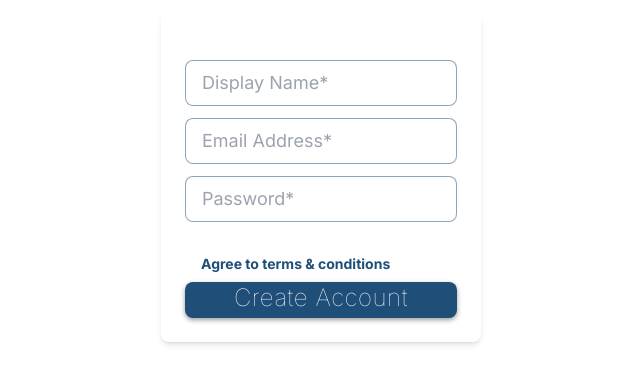
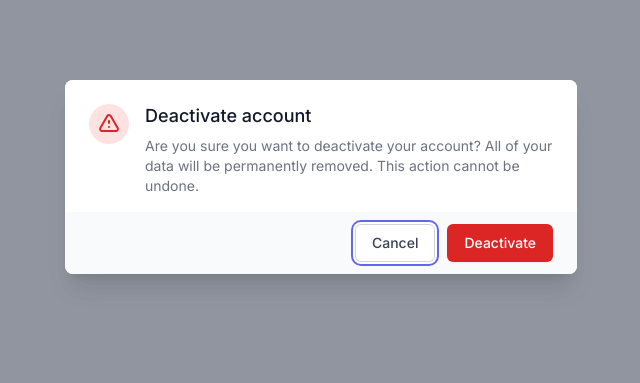
Before and after one commit to ballardingram/hello-world, a React (Create React App) app in the folder client/: page /register in a window 1280 px wide. Shown: the part 223-606 px from the top of the page, without its empty margins (319-959 px from the left). Built offline with nearby package versions, Linux system fonts and the light colour scheme.

Commit message:
added front end mutation functions and updated typeDef mutations to return type Auth for login and addLocalUser

```diff
--- a/client/src/components/RegisterForm/index.js
+++ b/client/src/components/RegisterForm/index.js
@@ -1,71 +1,174 @@
-import Toggle from '../Toggle';
-import React from 'react';
+/* This example requires Tailwind CSS v2.0+ */
+import { Fragment, useRef, useState } from 'react'
+import { Dialog, Transition } from '@headlessui/react'
+import { ExclamationIcon } from '@heroicons/react/outline'
+
+export default function RegisterForm() {
+  const [open, setOpen] = useState(true)
+
+  const cancelButtonRef = useRef(null)
+
+  return (
+    <Transition.Root show={open} as={Fragment}>
+      <Dialog as="div" className="relative z-10" initialFocus={cancelButtonRef} onClose={setOpen}>
+        <Transition.Child
+          as={Fragment}
+          enter="ease-out duration-300"
+          enterFrom="opacity-0"
+          enterTo="opacity-100"
+          leave="ease-in duration-200"
+          leaveFrom="opacity-100"
+          leaveTo="opacity-0"
+        >
+          <div className="fixed inset-0 bg-gray-500 bg-opacity-75 transition-opacity" />
+        </Transition.Child>
+
+        <div className="fixed z-10 inset-0 overflow-y-auto">
+          <div className="flex items-end sm:items-center justify-center min-h-full p-4 text-center sm:p-0">
+            <Transition.Child
+              as={Fragment}
+              enter="ease-out duration-300"
+              enterFrom="opacity-0 translate-y-4 sm:translate-y-0 sm:scale-95"
+              enterTo="opacity-100 translate-y-0 sm:scale-100"
+              leave="ease-in duration-200"
+              leaveFrom="opacity-100 translate-y-0 sm:scale-100"
+              leaveTo="opacity-0 translate-y-4 sm:translate-y-0 sm:scale-95"
+            >
+              <Dialog.Panel className="relative bg-white rounded-lg text-left overflow-hidden shadow-xl transform transition-all sm:my-8 sm:max-w-lg sm:w-full">
+                <div className="bg-white px-4 pt-5 pb-4 sm:p-6 sm:pb-4">
+                  <div className="sm:flex sm:items-start">
+                    <div className="mx-auto flex-shrink-0 flex items-center justify-center h-12 w-12 rounded-full bg-red-100 sm:mx-0 sm:h-10 sm:w-10">
+                      <ExclamationIcon className="h-6 w-6 text-red-600" aria-hidden="true" />
+                    </div>
+                    <div className="mt-3 text-center sm:mt-0 sm:ml-4 sm:text-left">
+                      <Dialog.Title as="h3" className="text-lg leading-6 font-medium text-gray-900">
+                        Deactivate account
+                      </Dialog.Title>
+                      <div className="mt-2">
+                        <p className="text-sm text-gray-500">
+                          Are you sure you want to deactivate your account? All of your data will be permanently
+                          removed. This action cannot be undone.
+                        </p>
+                      </div>
+                    </div>
+                  </div>
+                </div>
+                <div className="bg-gray-50 px-4 py-3 sm:px-6 sm:flex sm:flex-row-reverse">
+                  <button
+                    type="button"
+                    className="w-full inline-flex justify-center rounded-md border border-transparent shadow-sm px-4 py-2 bg-red-600 text-base font-medium text-white hover:bg-red-700 focus:outline-none focus:ring-2 focus:ring-offset-2 focus:ring-red-500 sm:ml-3 sm:w-auto sm:text-sm"
+                    onClick={() => setOpen(false)}
+                  >
+                    Deactivate
+                  </button>
+                  <button
+                    type="button"
+                    className="mt-3 w-full inline-flex justify-center rounded-md border border-gray-300 shadow-sm px-4 py-2 bg-white text-base font-medium text-gray-700 hover:bg-gray-50 focus:outline-none focus:ring-2 focus:ring-offset-2 focus:ring-indigo-500 sm:mt-0 sm:ml-3 sm:w-auto sm:text-sm"
+                    onClick={() => setOpen(false)}
+                    ref={cancelButtonRef}
+                  >
+                    Cancel
+                  </button>
+                </div>
+              </Dialog.Panel>
+            </Transition.Child>
+          </div>
+        </div>
+      </Dialog>
+    </Transition.Root>
+  )
+}
 
 
-const RegisterForm = () => {
-  return (
-    <div className="relative flex flex-col justify-center min-h-screen overflow-hidden">
-        <div className="w-full p-6 m-auto bg-white rounded-lg shadow-md max-w-xs">
 
-            <form className='mt-6'>
 
-              <div className='mb-3'>
-                <label
-                  for='displayName'
-                  className='block text-sm'>
-                </label>
-                <input
-                  type='displayName'
-                  className='block text-lg w-full px-4 py-2 mt-2 bg-white border rounded-lg focus:border-blue-400 focus:ring-current-300 focus:outline-none focus:ring focus:ring-opacity-40'
-                  placeholder='Display Name*'
-                  id='username'
-                />
-              </div>
 
-              <div className='mb-3'>
-                <label
-                  for='email'
-                  className='block text-sm'>
-                </label>
-                <input
-                  type='email'
-                  className='block text-lg w-full px-4 py-2 mt-2 bg-white border rounded-lg focus:border-blue-400 focus:ring-blue-300 focus:outline-none focus:ring focus:ring-opacity-40'
-                  placeholder='Email Address*'
-                  id='email'
-                />
-              </div>
 
-              <div className='mb-3'>
-                <label
-                  for='password'
-                  className='block text-sm'>
-                </label>
-                <input
-                  type='password'
-                  className='block text-lg w-full px-4 py-2 mt-2 bg-white border rounded-lg focus:border-blue-400 focus:ring-current-300 focus:outline-none focus:ring focus:ring-opacity-40'
-                  placeholder='Password*'
-                  id='password'
-                />
-              </div>
 
-                <div className='mt-8 flex content-center justify-between' id='terms-label'>
-                  <div className='inline-block ml-4 text-sm font-bold h-full content-center'>
-                    Agree to terms & conditions
-                  </div>
-                    <Toggle></Toggle>
-                </div>
 
-                <div className='mt-2'>
-                    <button
-                      className='w-full px-4 pb-1 tracking-wide text-white rounded-lg text-2xl font-thin'
-                      id='form-btn'>
-                          Create Account
-                    </button>
-                </div>
-            </form>
 
-        </div>
-    </div>
-);
-}
-export default RegisterForm;
+
+
+
+
+
+
+
+
+
+
+
+
+
+
+// import Toggle from '../Toggle';
+// import React from 'react';
+
+
+// const RegisterForm = () => {
+//   return (
+//     <div className="relative flex flex-col justify-center min-h-screen overflow-hidden">
+//         <div className="w-full p-6 m-auto bg-white rounded-lg shadow-md max-w-xs">
+
+//             <form className='mt-6'>
+
+//               <div className='mb-3'>
+//                 <label
+//                   for='displayName'
+//                   className='block text-sm'>
+//                 </label>
+//                 <input
+//                   type='displayName'
+//                   className='block text-lg w-full px-4 py-2 mt-2 bg-white border rounded-lg focus:border-blue-400 focus:ring-current-300 focus:outline-none focus:ring focus:ring-opacity-40'
+//                   placeholder='Display Name*'
+//                   id='username'
+//                 />
+//               </div>
+
+//               <div className='mb-3'>
+//                 <label
+//                   for='email'
+//                   className='block text-sm'>
+//                 </label>
+//                 <input
+//                   type='email'
+//                   className='block text-lg w-full px-4 py-2 mt-2 bg-white border rounded-lg focus:border-blue-400 focus:ring-blue-300 focus:outline-none focus:ring focus:ring-opacity-40'
+//                   placeholder='Email Address*'
+//                   id='email'
+//                 />
+//               </div>
+
+//               <div className='mb-3'>
+//                 <label
+//                   for='password'
+//                   className='block text-sm'>
+//                 </label>
+//                 <input
+//                   type='password'
+//                   className='block text-lg w-full px-4 py-2 mt-2 bg-white border rounded-lg focus:border-blue-400 focus:ring-current-300 focus:outline-none focus:ring focus:ring-opacity-40'
+//                   placeholder='Password*'
+//                   id='password'
+//                 />
+//               </div>
+
+//                 <div className='mt-8 flex content-center justify-between' id='terms-label'>
+//                   <div className='inline-block ml-4 text-sm font-bold h-full content-center'>
+//                     Agree to terms & conditions
+//                   </div>
+//                     <Toggle></Toggle>
+//                 </div>
+
+//                 <div className='mt-2'>
+//                     <button
+//                       className='w-full px-4 pb-1 tracking-wide text-white rounded-lg text-2xl font-thin'
+//                       id='form-btn'>
+//                           Create Account
+//                     </button>
+//                 </div>
+//             </form>
+
+//         </div>
+//     </div>
+// );
+// }
+// export default RegisterForm;
--- a/client/src/utils/mutations.js
+++ b/client/src/utils/mutations.js
@@ -0,0 +1,42 @@
+import { gql } from '@apollo/client';
+
+
+export const LOGIN_USER = gql`
+  mutation login($email: String!, $password: String!) {
+    login(email: $email, password: $password) {
+      token
+      user {
+        _id
+        fullname
+      }
+    }
+  }
+`;
+
+
+export const ADD_USER = gql`
+  mutation addLocalUser($fullname: String!, $email: String!, $password: String!) {
+    addLocalUser(fullname: $fullname, email: $email, password: $password) {
+      token
+      user {
+        _id
+        fullname
+      }
+    }
+  }
+`;
+
+
+export const ADD_FRIEND = gql`
+  mutation addFriend($id: ID!) {
+    addFriend(friendId: $id) {
+      _id
+      username
+      friendCount
+      friends {
+        _id
+        username
+      }
+    }
+  }
+`;
```
Also changed, not shown: 1 other file (tests, documents, lock files or other folders).
